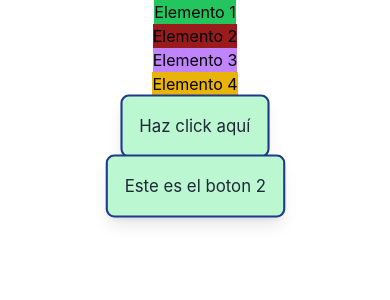
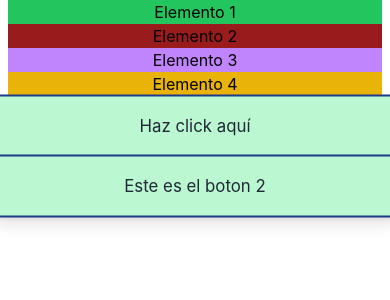
Before and after one commit to Proyecto-Clases-con-Daniel-Saldarriaga/explicacion-estilos, a React (Create React App) app: page / in a window 390 px wide. Shown: the top 300 px of the page. Built offline with nearby package versions, Linux system fonts and the light colour scheme.

Commit message:
Agregar explicación de talwind segunda parte y de responsive

```diff
--- a/src/App.js
+++ b/src/App.js
@@ -4,7 +4,7 @@ import './App.css';
 function App() {
   return (
     <div className="App">
-      <div className="flex flex-col items-center justify-center">
+      <div className="flex flex-col md:flex-row">
       <div className="mx-2 bg-green-500">Elemento 1</div>
       <div className="mx-2 bg-red-800">Elemento 2</div>
       <div className="mx-2 bg-purple-400">Elemento 3</div>
```
